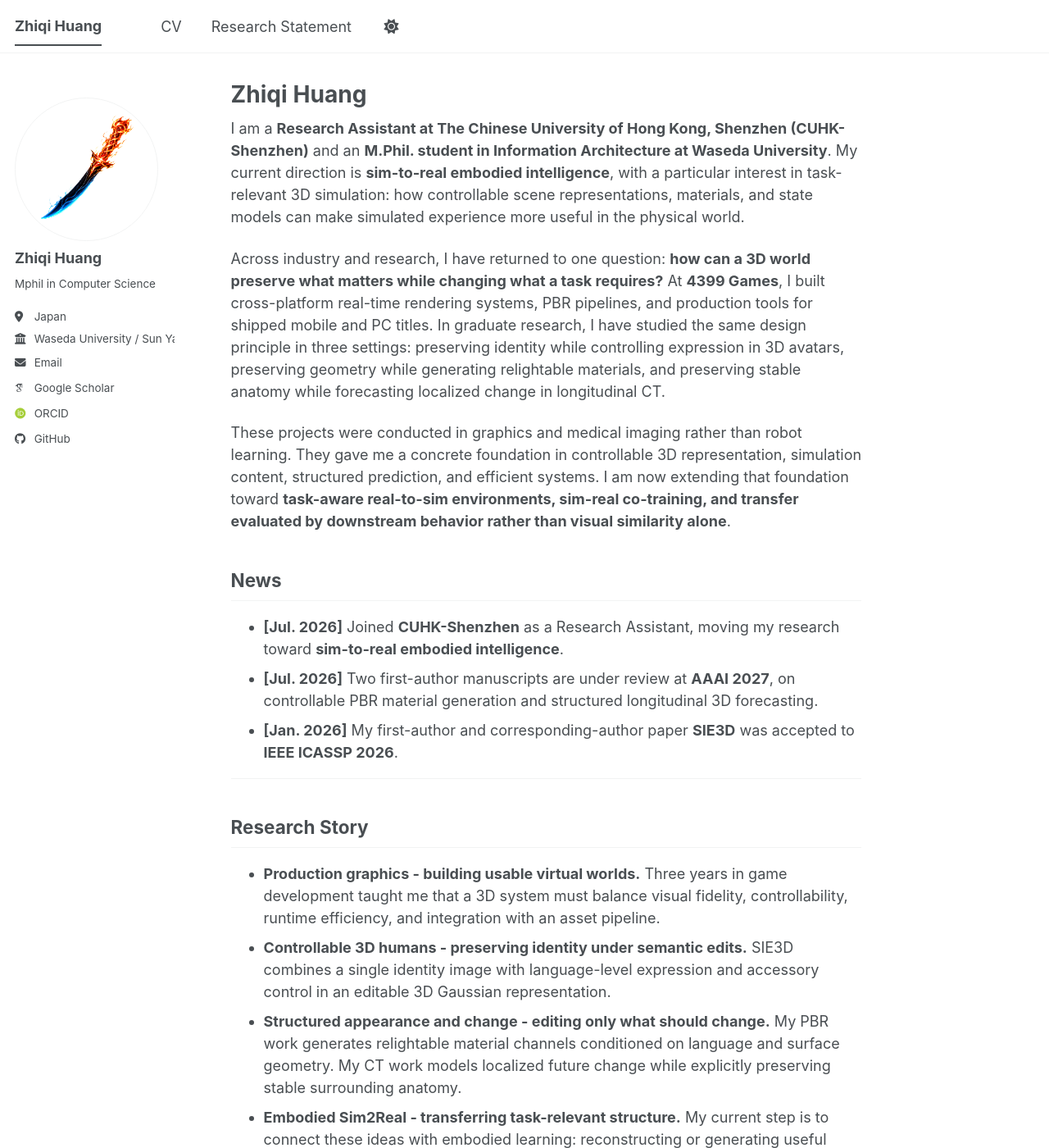
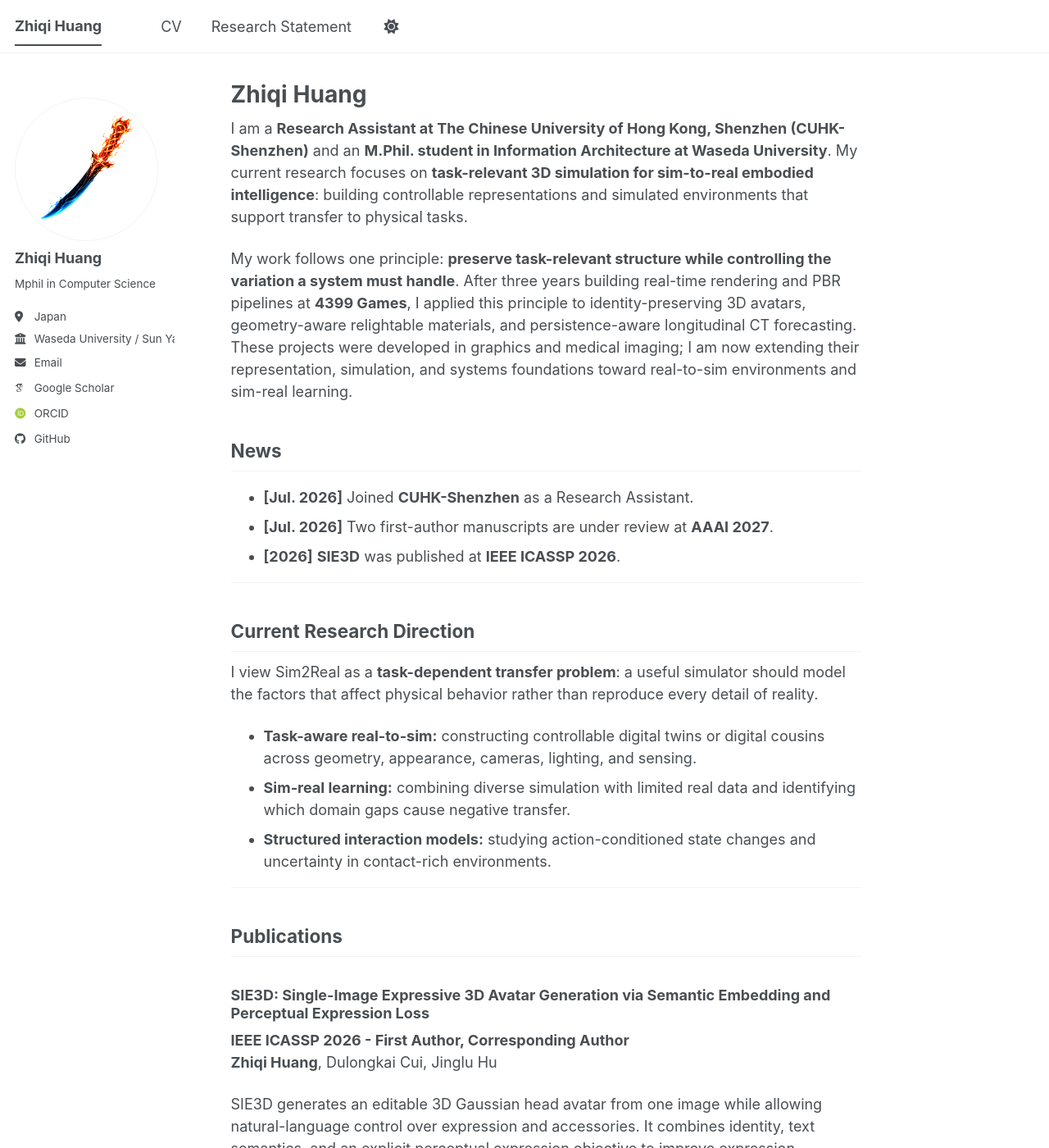
Before and after one commit to huang-zhiqi/huang-zhiqi.github.io, a Jekyll site: the page built from _pages/about.md, in a window 1280 px wide and 1400 px high. Shown: the whole window at 82% size. Built offline with Jekyll 4.4.1, drawn with Linux system fonts in a browser that asks for light colours; some web fonts are replaced; a script bundle is joined from its source files by our own code; library files that are not in the unit come from our copies; some of the changed text lies outside the part shown.

Commit message:
刚刚提交错了，现在才是个人网站

```diff
--- a/_pages/about.md
+++ b/_pages/about.md
@@ -8,40 +8,25 @@ redirect_from:
   - /about.html
 ---
 
-I am a **Research Assistant at The Chinese University of Hong Kong, Shenzhen (CUHK-Shenzhen)** and an **M.Phil. student in Information Architecture at Waseda University**. My current direction is **sim-to-real embodied intelligence**, with a particular interest in task-relevant 3D simulation: how controllable scene representations, materials, and state models can make simulated experience more useful in the physical world.
+I am a **Research Assistant at The Chinese University of Hong Kong, Shenzhen (CUHK-Shenzhen)** and an **M.Phil. student in Information Architecture at Waseda University**. My current research focuses on **task-relevant 3D simulation for sim-to-real embodied intelligence**: building controllable representations and simulated environments that support transfer to physical tasks.
 
-Across industry and research, I have returned to one question: **how can a 3D world preserve what matters while changing what a task requires?** At **4399 Games**, I built cross-platform real-time rendering systems, PBR pipelines, and production tools for shipped mobile and PC titles. In graduate research, I have studied the same design principle in three settings: preserving identity while controlling expression in 3D avatars, preserving geometry while generating relightable materials, and preserving stable anatomy while forecasting localized change in longitudinal CT.
-
-These projects were conducted in graphics and medical imaging rather than robot learning. They gave me a concrete foundation in controllable 3D representation, simulation content, structured prediction, and efficient systems. I am now extending that foundation toward **task-aware real-to-sim environments, sim-real co-training, and transfer evaluated by downstream behavior rather than visual similarity alone**.
+My work follows one principle: **preserve task-relevant structure while controlling the variation a system must handle**. After three years building real-time rendering and PBR pipelines at **4399 Games**, I applied this principle to identity-preserving 3D avatars, geometry-aware relightable materials, and persistence-aware longitudinal CT forecasting. These projects were developed in graphics and medical imaging; I am now extending their representation, simulation, and systems foundations toward real-to-sim environments and sim-real learning.
 
 ## News
 
-* **[Jul. 2026]** Joined **CUHK-Shenzhen** as a Research Assistant, moving my research toward **sim-to-real embodied intelligence**.
-* **[Jul. 2026]** Two first-author manuscripts are under review at **AAAI 2027**, on controllable PBR material generation and structured longitudinal 3D forecasting.
-* **[Jan. 2026]** My first-author and corresponding-author paper **SIE3D** was accepted to **IEEE ICASSP 2026**.
-
----
-
-## Research Story
-
-* **Production graphics - building usable virtual worlds.** Three years in game development taught me that a 3D system must balance visual fidelity, controllability, runtime efficiency, and integration with an asset pipeline.
-* **Controllable 3D humans - preserving identity under semantic edits.** SIE3D combines a single identity image with language-level expression and accessory control in an editable 3D Gaussian representation.
-* **Structured appearance and change - editing only what should change.** My PBR work generates relightable material channels conditioned on language and surface geometry. My CT work models localized future change while explicitly preserving stable surrounding anatomy.
-* **Embodied Sim2Real - transferring task-relevant structure.** My current step is to connect these ideas with embodied learning: reconstructing or generating useful simulation environments, varying the factors that matter to a task, and combining simulated experience with limited real data.
-
-The connection is methodological: each project asks what structure must remain invariant, what variation should be controllable, and how the result can be evaluated for its intended use.
+* **[Jul. 2026]** Joined **CUHK-Shenzhen** as a Research Assistant.
+* **[Jul. 2026]** Two first-author manuscripts are under review at **AAAI 2027**.
+* **[2026]** **SIE3D** was published at **IEEE ICASSP 2026**.
 
 ---
 
 ## Current Research Direction
 
-I am interested in Sim2Real as a **task-dependent transfer problem**, not only a pursuit of photorealism. A useful simulator need not reproduce every detail of reality; it should model the geometry, appearance, sensing, dynamics, and interaction factors that affect the target behavior.
+I view Sim2Real as a **task-dependent transfer problem**: a useful simulator should model the factors that affect physical behavior rather than reproduce every detail of reality.
 
-My current and longer-term interests are:
-
-* **Task-aware real-to-sim and simulation content:** constructing digital twins or digital cousins with controllable geometry, PBR appearance, cameras, lighting, and sensor conditions, then validating them through downstream tasks.
-* **Sim-real learning and adaptation:** co-training with diverse simulation and limited real demonstrations, identifying harmful domain gaps, and using randomization or adaptation where it improves physical transfer.
-* **Structured models of interaction:** extending my experience in localized 3D forecasting toward action-conditioned state transitions and uncertainty in contact-rich environments. This longer-term step will require explicit actions, physical interaction data, and closed-loop validation.
+* **Task-aware real-to-sim:** constructing controllable digital twins or digital cousins across geometry, appearance, cameras, lighting, and sensing.
+* **Sim-real learning:** combining diverse simulation with limited real data and identifying which domain gaps cause negative transfer.
+* **Structured interaction models:** studying action-conditioned state changes and uncertainty in contact-rich environments.
 
 ---
 
@@ -52,7 +37,7 @@ My current and longer-term interests are:
 **IEEE ICASSP 2026 - First Author, Corresponding Author**<br>
 **Zhiqi Huang**, Dulongkai Cui, Jinglu Hu
 
-SIE3D generates an editable 3D Gaussian head avatar from one image while allowing natural-language control over expression and accessories. It combines identity, text semantics, and an explicit perceptual expression objective to improve expression alignment while preserving the subject's identity. This work established my foundation in controllable multimodal 3D representation.
+SIE3D generates an editable 3D Gaussian head avatar from one image while allowing natural-language control over expression and accessories. It combines identity, text semantics, and an explicit perceptual expression objective to improve expression alignment while preserving the subject's identity.
 
 <a class="pub-link" href="https://huang-zhiqi.github.io/SIE3D/">Project Page</a>
 <a class="pub-link" href="https://doi.org/10.1109/ICASSP55912.2026.11462135">IEEE Xplore</a>
@@ -61,8 +46,8 @@ SIE3D generates an editable 3D Gaussian head avatar from one image while allowin
 
 ### Manuscripts Under Review
 
-* **Controllable PBR material generation from long-form descriptions** - *First author; AAAI 2027 under review.* The work studies how to retain long material specifications, route them to geometry-relevant regions, and preserve variation across relightable PBR channels. Its Sim2Real connection is upstream: controllable surface appearance can improve simulation assets and visual-domain variation, while policy transfer also depends on physics, sensing, and task alignment.
-* **Deform-then-edit forecasting for longitudinal 3D CT** - *First author; AAAI 2027 under review.* The method transports persistent structure and restricts residual edits to regions expected to change. Developed for medical imaging, it contributes experience in structured 3D state transitions and strong persistence baselines. An embodied extension would require explicit actions and physical-interaction validation.
+* **Controllable PBR material generation from long-form descriptions** - *First author; AAAI 2027 under review.* Generates relightable PBR channels by retaining detailed material specifications and routing them with surface geometry. This work contributes to controllable simulation assets and appearance variation.
+* **Deform-then-edit forecasting for longitudinal 3D CT** - *First author; AAAI 2027 under review.* Forecasts localized volumetric change while explicitly preserving stable surrounding anatomy. Developed for medical imaging, it provides experience in persistence-aware 3D transition modeling.
 
 ---
 
@@ -71,8 +56,6 @@ SIE3D generates an editable 3D Gaussian head avatar from one image while allowin
 ### The Chinese University of Hong Kong, Shenzhen
 
 **Research Assistant** - *Jul. 2026 - Present*
-
-* Current direction: task-relevant 3D simulation and sim-to-real embodied intelligence.
 
 ### 4399 Games
 
@@ -102,12 +85,11 @@ SIE3D generates an editable 3D Gaussian head avatar from one image while allowin
 
 * **Graphics and systems:** C++, C#, GLSL/HLSL, Unity, Vulkan, OpenGL, real-time rendering, PBR, cross-platform optimization
 * **Machine learning and 3D:** Python, PyTorch, 3D Gaussian Splatting, diffusion models, CLIP/LongCLIP, mesh and material processing, multi-view evaluation, volumetric modeling
-* **Current research interests:** task-aware real-to-sim, sim-real co-training, domain variation and adaptation, structured 3D state modeling
 
 ---
 
 ## Languages and Honors
 
 * Chinese: Native (Mandarin and Cantonese)
-* English: Professional working proficiency (TOEFL iBT: 90; English-taught master's program)
+* English: Professional working proficiency (TOEFL iBT: 90)
 * Outstanding Student Scholarship (Third Prize), Sun Yat-sen University, 2018-2019
```
